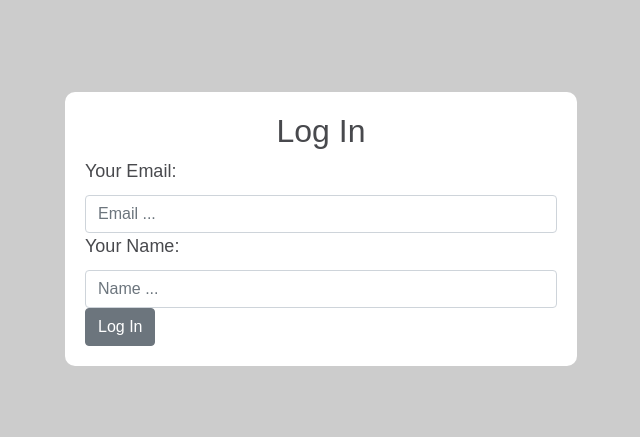
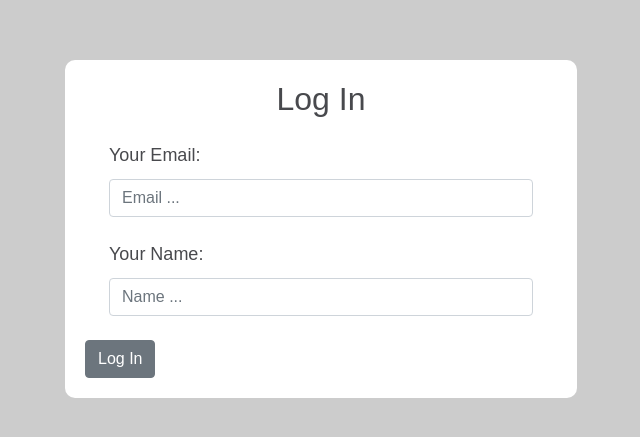
Before and after one commit to ilhomjon55/spares-shop, a React (Create React App) app: page /login in a window 1280 px wide. Shown: the part 171-608 px from the top of the page, without its empty margins (319-959 px from the left). Built offline with nearby package versions, Linux system fonts and the light colour scheme.

Commit message:
Boring commit

```diff
--- a/src/Pages/Login/Login.js
+++ b/src/Pages/Login/Login.js
@@ -22,7 +22,7 @@ function Login() {
 					spellCheck='false'>
 					<h2 className='login__heading'>Log In</h2>
 
-					<div className='login__input-box form-group'>
+					<div className='login__input-box m-4'>
 						<label className='login__input-label' htmlFor='login_email'>
 							Your Email:
 						</label>
@@ -34,11 +34,11 @@ function Login() {
 							id='login_email'
 							placeholder='Email ...'
 							pattern='^([a-z0-9_\.-]+)@([\da-z\.-]+)\.([a-z\.]{2,6})$'
-							required
+							required='true'
 						/>
 					</div>
 
-					<div className='login__input-box form-group'>
+					<div className='login__input-box m-4'>
 						<label
 							className='login__input-label'
 							htmlFor='login_username'>
@@ -52,7 +52,7 @@ function Login() {
 							id='login_username'
 							placeholder='Name ...'
 							minLength='2'
-							required
+							required='true'
 						/>
 					</div>
 
```
Also changed, not shown: 1 other file (tests, documents, lock files or other folders).
